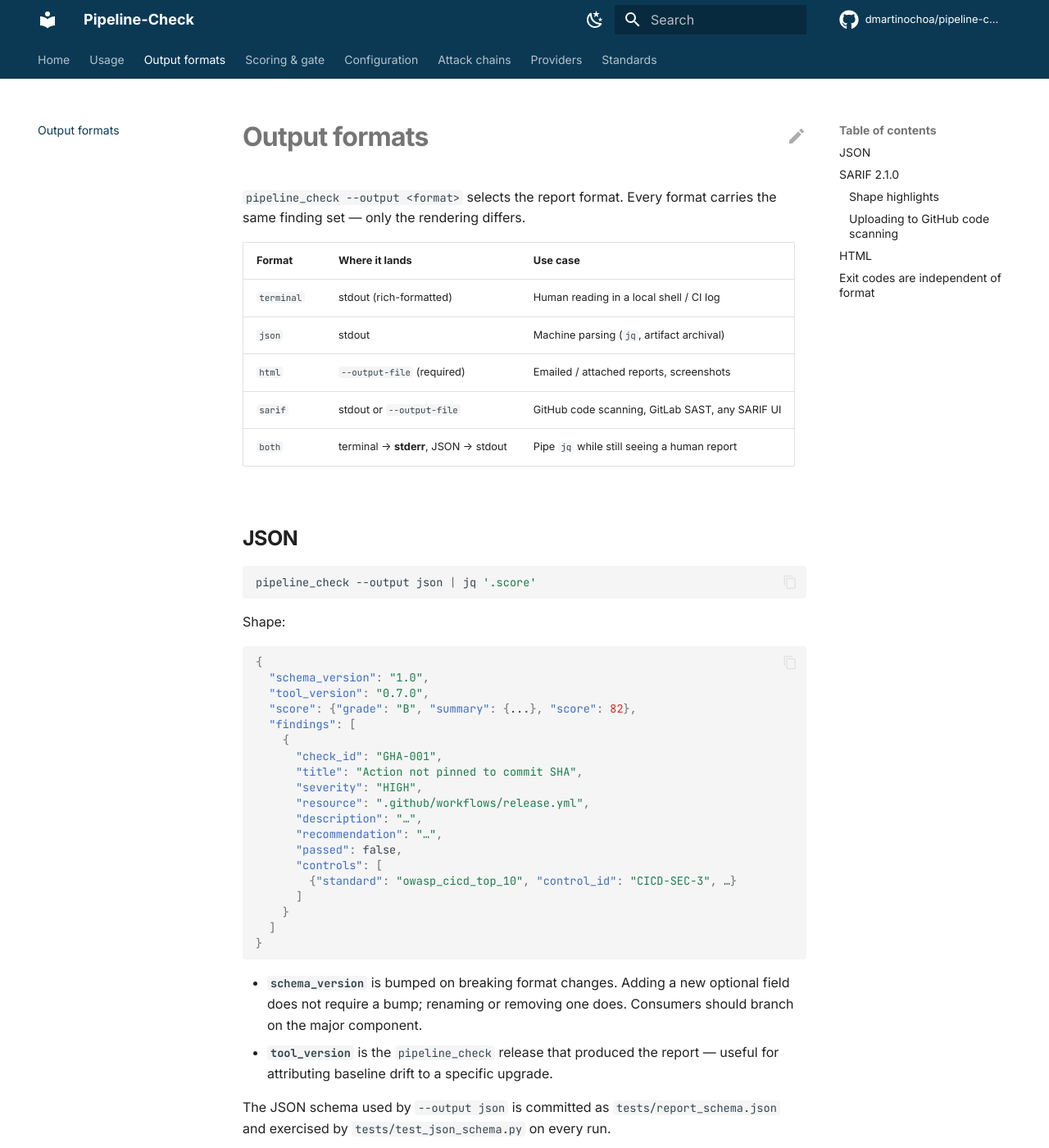
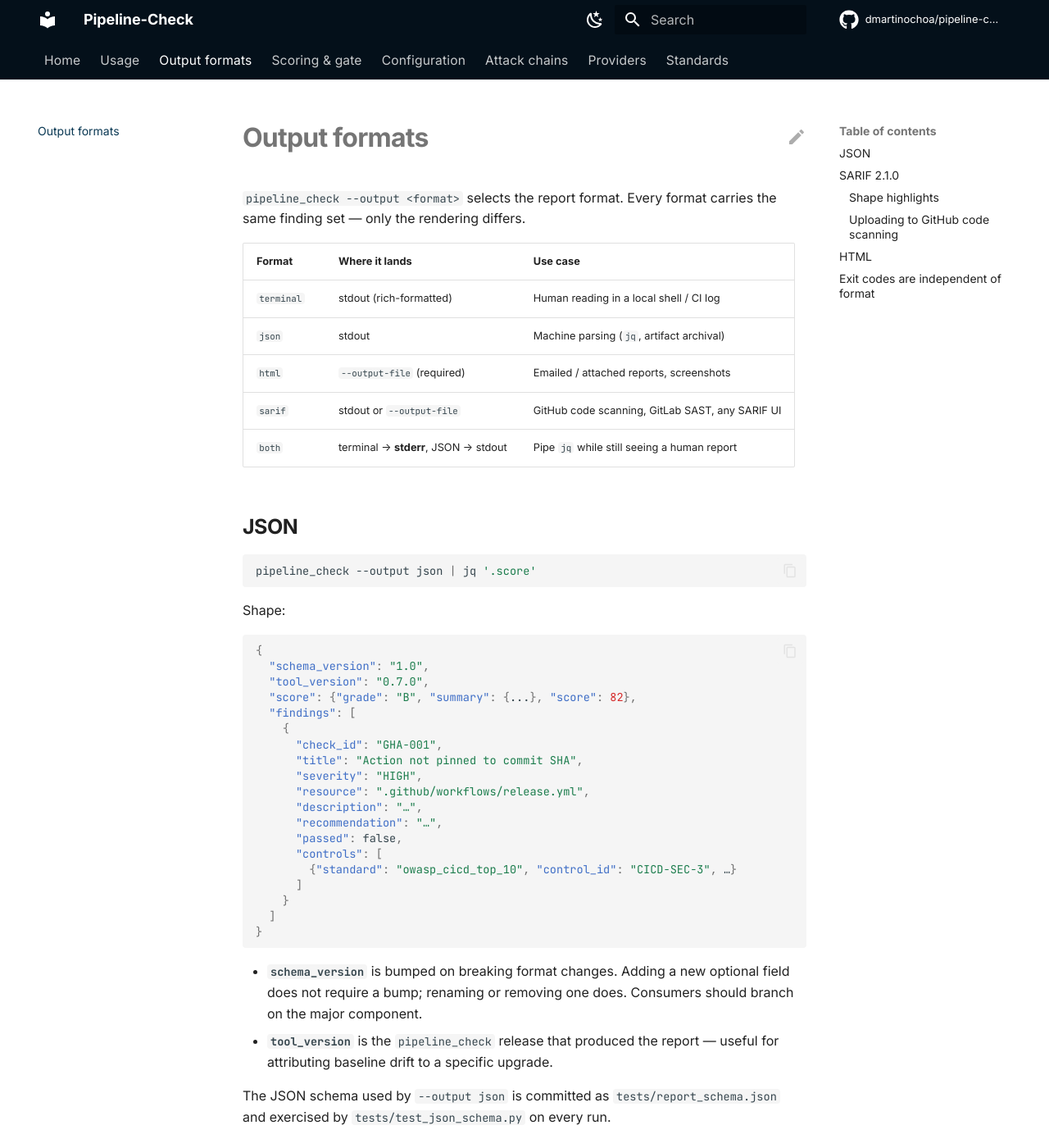
Before and after one commit to dmartinochoa/pipeline-check, an MkDocs documentation site: the page built from docs/output.md, in a window 1280 px wide and 1400 px high. Shown: the whole window at 82% size. Built offline with MkDocs 1.6.1 and Material for MkDocs 9.7.7, drawn with Linux system fonts in a browser that asks for light colours; comment, search, counter and statistics services are not loaded.

Commit message:
Polish top bar and tighten landing-page alignment
Top bar (header + tabs):
- Both now use the hero's deepest navy (--pg-navy-950) so they read
  as one continuous surface instead of two stripes.
- Header is transparent while sitting over the hero on the home
  page; once scrolled past, fills with semi-opaque navy + backdrop
  blur (graceful fallback for browsers without :has()).
- Tabs row gets a hairline bottom border, no shadow.
- Tab links: smaller, lighter, opacity-driven hover.

Alignment fixes:
- Hero title: dropped 18ch max-width (was forcing awkward wraps);
  reduced clamp upper bound to 3.6rem; added text-wrap: balance.
- Hero meta row: tightened gap, line-height: 1, white-space nowrap
  so each "✓ MIT licensed" pill stays as one chip.
- Stats: switched from font-feature-settings to font-variant-numeric
  (more reliable across Inter weights).
- Feature cards: flex column with link pinned to card bottom so
  "Read more →" lines up across the grid regardless of body length.
- Section eyebrow: dropped uppercase + heavy tracking — now a low-
  contrast mono slug, less SaaS-template feel.
- text-wrap: balance on titles, text-wrap: pretty on ledes.
- Removed the global .md-typeset h2 { margin-top: 2.75rem } rule;
  it was over-spacing inner-page sections.
- Inner-page heading weight: 650 → 600 (650 isn't in every Inter
  variable axis instance and was rendering inconsistently).

Co-Authored-By: Claude Opus 4.7 (1M context) <noreply@anthropic.com>

```diff
--- a/docs/stylesheets/extra.css
+++ b/docs/stylesheets/extra.css
@@ -71,23 +71,80 @@ body {
 .md-typeset h2,
 .md-typeset h3 {
   letter-spacing: -0.02em;
-  font-weight: 650;
+  font-weight: 600;
 }
 
 .md-typeset h1 { letter-spacing: -0.025em; }
-.md-typeset h2 { margin-top: 2.75rem; }
 
 .md-typeset code {
   font-feature-settings: "calt" 0;
   border-radius: 4px;
 }
 
-/* Cleaner, less-blue link colour to match brand */
+/* Brand-tinted links (replaces Material's default blue) */
 .md-typeset a {
   color: var(--pg-teal-500);
 }
 [data-md-color-scheme="slate"] .md-typeset a {
   color: var(--pg-teal-400);
+}
+
+/* ------------------------------------------------------------
+   Top bar — unified with brand palette, transparent over the
+   landing-page hero so the gradient flows underneath.
+   ------------------------------------------------------------ */
+.md-header,
+.md-tabs {
+  background: var(--pg-navy-950);
+  box-shadow: none;
+  transition: background 0.2s ease, border-color 0.2s ease;
+}
+
+.md-tabs {
+  border-bottom: 1px solid rgba(255, 255, 255, 0.06);
+}
+
+.md-header[data-md-state="shadow"] {
+  box-shadow: 0 0 12px rgba(0, 0, 0, 0.35);
+}
+
+/* Header logo / title block: subtler tracking, brand mono accent. */
+.md-header__title {
+  font-weight: 600;
+  letter-spacing: -0.005em;
+}
+
+/* Tabs row: tighter, more editorial */
+.md-tabs__list { padding: 0 0.4rem; }
+.md-tabs__item { height: 2.4rem; }
+.md-tabs__link {
+  font-size: 0.78rem;
+  font-weight: 500;
+  opacity: 0.78;
+  letter-spacing: 0.01em;
+}
+.md-tabs__link:hover,
+.md-tabs__link--active {
+  opacity: 1;
+}
+
+/* Make the header bleed INTO the hero on the home page. The
+   hero's own dark gradient becomes the visible top region; the
+   header sits on top with no fill, no border, so the tabs and
+   the hero read as one continuous surface. */
+body:has(.pg-home) .md-header,
+body:has(.pg-home) .md-tabs {
+  background: transparent;
+  border-bottom: none;
+  box-shadow: none;
+}
+
+/* When the home page is scrolled past the hero, fade the header
+   back to solid so it doesn't float over the white content. */
+body:has(.pg-home) .md-header[data-md-state="shadow"] {
+  background: rgba(4, 16, 26, 0.92);
+  backdrop-filter: saturate(140%) blur(8px);
+  -webkit-backdrop-filter: saturate(140%) blur(8px);
 }
 
 /* ============================================================
@@ -157,13 +214,13 @@ body[data-md-color-scheme] .md-main__inner:has(.pg-home) {
 }
 
 .pg-hero__title {
-  font-size: clamp(2.4rem, 5vw, 4rem);
-  line-height: 1.04;
+  font-size: clamp(2.4rem, 4.6vw, 3.6rem);
+  line-height: 1.05;
   font-weight: 700;
   margin: 0 0 1.1rem;
   letter-spacing: -0.035em;
   color: #fff;
-  max-width: 18ch;
+  text-wrap: balance;
 }
 
 .pg-hero__title .accent {
@@ -224,15 +281,17 @@ body[data-md-color-scheme] .md-main__inner:has(.pg-home) {
 .pg-hero__meta {
   display: flex;
   flex-wrap: wrap;
-  gap: 1rem 1.5rem;
+  gap: 0.8rem 1.5rem;
   font-size: 0.8rem;
   color: var(--pg-muted-on-dark);
+  line-height: 1;
 }
 
 .pg-hero__meta span {
   display: inline-flex;
   align-items: center;
-  gap: 0.4rem;
+  gap: 0.45rem;
+  white-space: nowrap;
 }
 
 .pg-hero__meta svg {
@@ -426,7 +485,7 @@ body[data-md-color-scheme] .md-main__inner:has(.pg-home) {
   font-size: clamp(2.2rem, 3.6vw, 2.9rem);
   font-weight: 700;
   letter-spacing: -0.04em;
-  font-feature-settings: "tnum", "lnum";
+  font-variant-numeric: tabular-nums lining-nums;
   background: linear-gradient(135deg, var(--pg-navy-700) 0%, var(--pg-teal-500) 100%);
   -webkit-background-clip: text;
   background-clip: text;
@@ -465,18 +524,18 @@ body[data-md-color-scheme] .md-main__inner:has(.pg-home) {
 }
 
 .pg-section__head {
-  margin-bottom: 3rem;
+  margin-bottom: 2.5rem;
   max-width: 44rem;
 }
 
 .pg-section__eyebrow {
-  font-size: 0.74rem;
-  font-weight: 600;
-  letter-spacing: 0.16em;
-  text-transform: uppercase;
+  font-size: 0.72rem;
+  font-weight: 500;
+  letter-spacing: 0.04em;
   color: var(--pg-teal-500);
-  margin-bottom: 0.75rem;
+  margin: 0 0 0.85rem;
   font-family: "JetBrains Mono", ui-monospace, monospace;
+  line-height: 1;
 }
 
 [data-md-color-scheme="slate"] .pg-section__eyebrow {
@@ -489,13 +548,15 @@ body[data-md-color-scheme] .md-main__inner:has(.pg-home) {
   letter-spacing: -0.025em;
   margin: 0 0 0.75rem;
   line-height: 1.15;
+  text-wrap: balance;
 }
 
 .pg-section__lede {
-  font-size: 1.02rem;
+  font-size: 1rem;
   color: var(--md-default-fg-color--light);
   margin: 0;
   line-height: 1.6;
+  text-wrap: pretty;
 }
 
 /* ----- Feature grid (hairline cards, no lift) -------------- */
@@ -513,11 +574,15 @@ body[data-md-color-scheme] .md-main__inner:has(.pg-home) {
   background: var(--md-default-bg-color);
   padding: 1.75rem 1.5rem;
   transition: background 0.15s ease;
+  display: flex;
+  flex-direction: column;
 }
 
 .pg-feature:hover {
   background: color-mix(in oklab, var(--md-default-bg-color) 90%, var(--pg-teal-500));
 }
+
+.pg-feature p { flex: 1; }
 
 .pg-feature__icon {
   color: var(--pg-teal-500);
```
